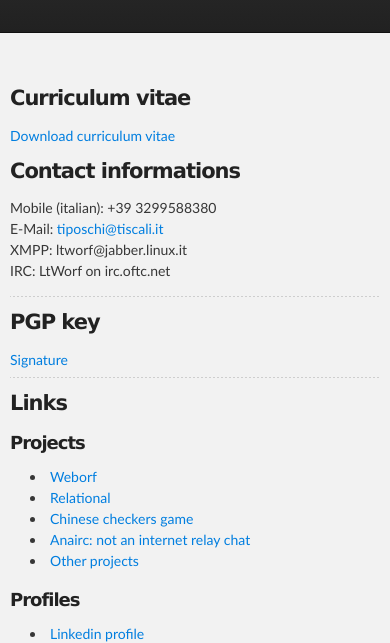
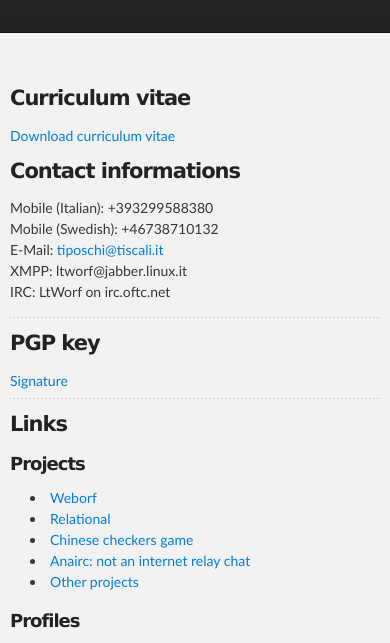
Before and after one commit to ltworf/ltworf, a plain HTML site: page index.html in a window 390 px wide. Shown: the part 162-805 px from the top of the page. Drawn offline with Linux system fonts and the light colour scheme.

Commit message:
Added phone number

```diff
--- a/index.html
+++ b/index.html
@@ -36,7 +36,8 @@
 
         <h3>Contact informations</h3>
         <p>
-            Mobile (italian): +39 3299588380<br>
+            Mobile (Italian): +393299588380<br>
+            Mobile (Swedish): +46738710132<br>
             E-Mail: <a href="mailto:tiposchi@tiscali.it">tiposchi@tiscali.it</a><br>
             XMPP: ltworf@jabber.linux.it<br>
             IRC: LtWorf on irc.oftc.net
```
Also changed, not shown: 1 other file.
